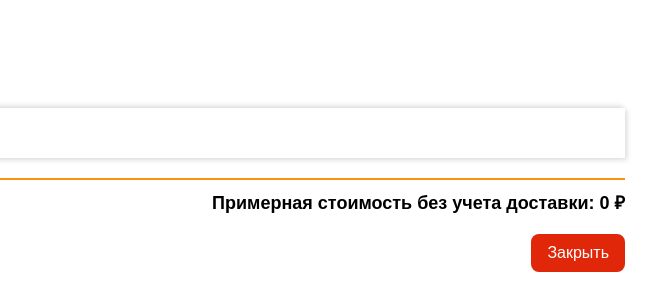
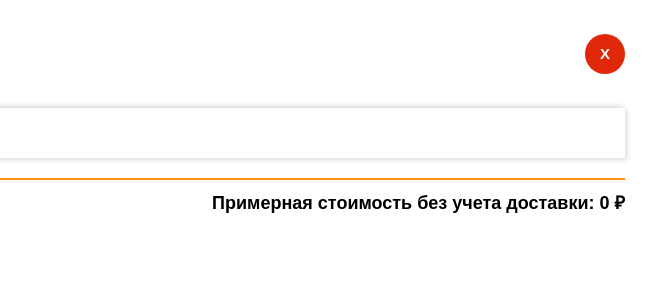
Before and after one commit to N-E-O-N-I-X/fruitlavka, a plain HTML site: page index.html in a window 1280 px wide. Both pictures are taken after a click on the button "Корзина". Shown: the top 303 px of the page, 635-1280 px from the left. Drawn offline with Linux system fonts and the light colour scheme.

Commit message:
Смена кнопки закрытия корзины

```diff
--- a/index.html
+++ b/index.html
@@ -28,6 +28,7 @@
       >
         <label for="site-search" class="visually-hidden">Поиск по сайту</label>
         <input
+          autocomplete="off"
           type="text"
           id="site-search"
           placeholder="Искать 🍉 здесь..."
@@ -357,7 +358,10 @@
     </div>
 
     <div class="cart-popup hidden">
-      <h2>Корзина</h2>
+      <div class="cart-header">
+        <h2>Корзина</h2>
+        <button class="close-cart">Х</button>
+      </div>
       <div class="cart-items"></div>
       <div class="cart-summary">
         <strong>Примерная стоимость без учета доставки:</strong>
@@ -365,7 +369,6 @@
       </div>
       <div class="cart-popup-buttons">
         <button class="send-to-telegram">Оформить заказ</button>
-        <button class="close-cart">Закрыть</button>
       </div>
       <p class="attencion">
         <span>Внимание</span><br />Кнопка "Оформить заказ" перебросит вас в чат
--- a/styles/style.css
+++ b/styles/style.css
@@ -1283,6 +1283,36 @@ section {
   justify-content: space-between;
 }
 
+.cart-header {
+  display: flex;
+  justify-content: space-between;
+  align-items: center;
+}
+
+.cart-header button{
+  color: #fff;
+  border: none;
+  font-size: 15px;
+  font-weight: 800;
+  border-radius: 50%;
+  transition: opacity 0.3s, scale 0.3s;
+  outline: none;
+  height: 40px;
+  aspect-ratio: 1/1;
+  text-align: center;
+  align-items: center;
+}
+
+.cart-header button:hover {
+  opacity: 0.9;
+  scale: 1.1;
+}
+
+.cart-header button:focus-visible {
+  opacity: 0.9;
+  scale: 1.1;
+}
+
 .cart-popup-buttons button {
   color: #fff;
   border: none;
```
